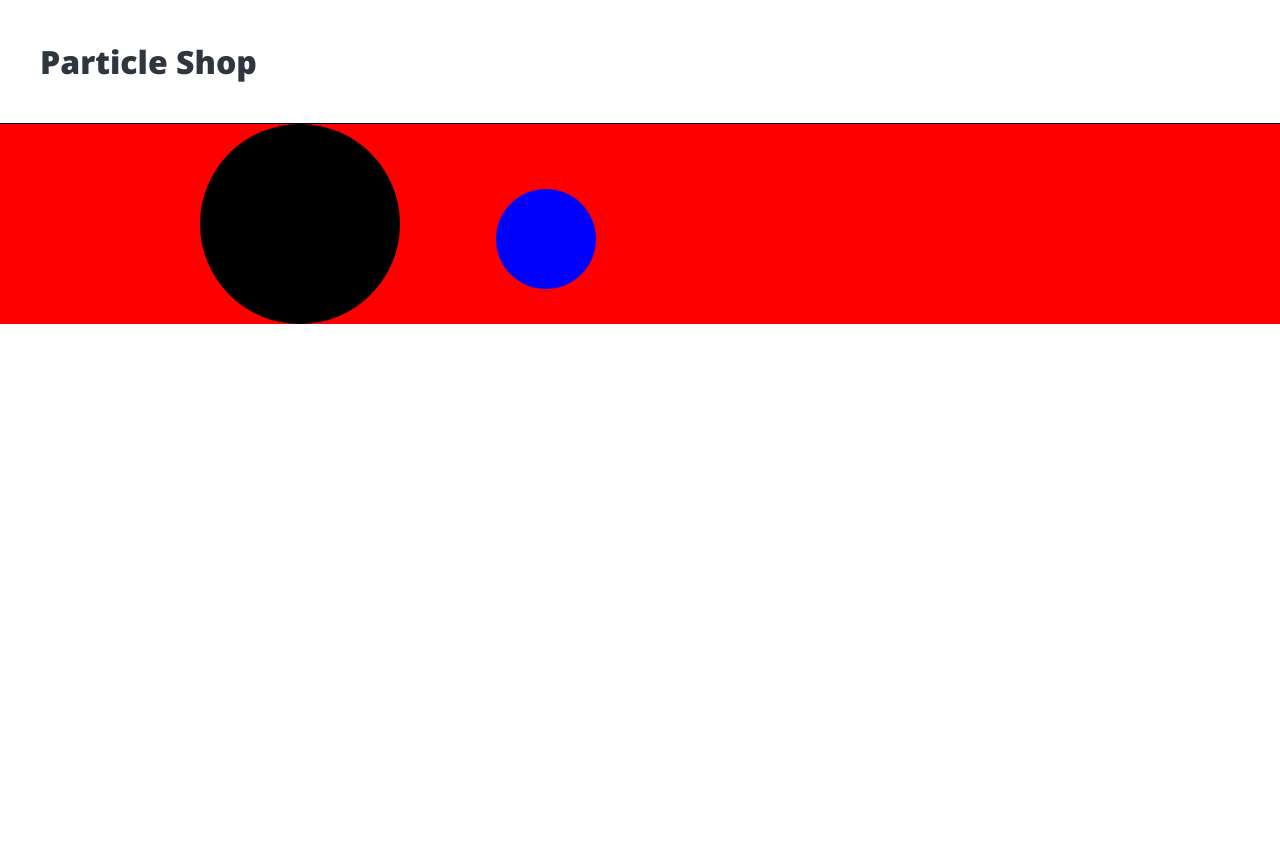
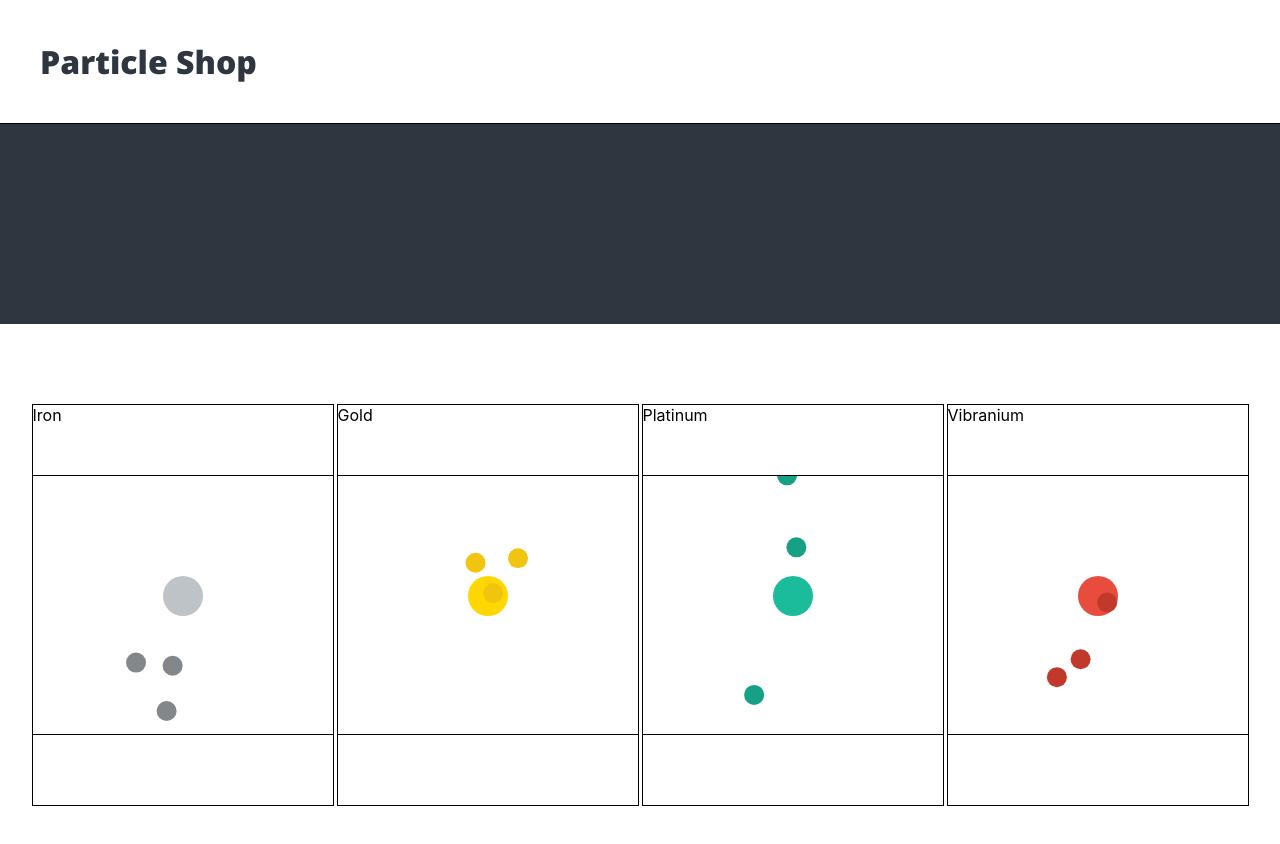
Before and after one commit to Damango/Particle-Shop, a React (Create React App) app: page / in a window 1280 px wide. Shown: the top 844 px of the page. Built offline with nearby package versions, Linux system fonts and the light colour scheme.

Commit message:
Added Particle Items for popular shop
I got a decent result for the particle shop. I Will work on cleaning up design in future updates

```diff
--- a/src/Components/Particle Shop/Canvas/Canvas.css
+++ b/src/Components/Particle Shop/Canvas/Canvas.css
@@ -1,6 +1,6 @@
 .jumbotron-canvas{
     position: relative;
-    background-color: red;
+
     width: 100%;
-    height: 200px;
+
 }
--- a/src/Components/Particle Shop/Canvas/Canvas.js
+++ b/src/Components/Particle Shop/Canvas/Canvas.js
@@ -1,19 +1,19 @@
 import React, { useRef, useEffect, useState } from 'react';
 import "./Canvas.css"
 
-const Canvas = () => {
+const Canvas = (props) => {
 
 
     const canvasRef = useRef(null)
 
-    const draw = (ctx, frameCount, xPos1, xPos2, xPos3, yPos1, yPos2, yPos3, size) => {
+    const draw = (ctx, frameCount, xPos1, xPos2, xPos3, xPos4, yPos1, yPos2, yPos3, yPos4, size) => {
         ctx.clearRect(0, 0, ctx.canvas.width, ctx.canvas.height)
-        ctx.fillStyle = '#000000'
+        ctx.fillStyle = props.color
         ctx.beginPath()
         ctx.arc(xPos1, yPos1, size, 0, 2 * Math.PI)
         ctx.fill()
 
-        ctx.fillStyle = 'blue'
+        ctx.fillStyle = props.subColor
         ctx.beginPath()
         ctx.arc(xPos2, yPos2, size / 2, 0, 2 * Math.PI)
         ctx.fill()
@@ -21,9 +21,14 @@ const Canvas = () => {
 
 
 
-        ctx.fillStyle = 'blue'
+        ctx.fillStyle = props.subColor
         ctx.beginPath()
         ctx.arc(xPos3, yPos3, size / 2, 0, 2 * Math.PI)
+        ctx.fill()
+
+        ctx.fillStyle = props.subColor
+        ctx.beginPath()
+        ctx.arc(xPos4, yPos4, size / 2, 0, 2 * Math.PI)
         ctx.fill()
     }
 
@@ -34,22 +39,27 @@ const Canvas = () => {
         const circles = canvas.getContext('2d')
 
         let frameCount = 0;
-        let xPos1 = 300;
-        let yPos1 = 100;
+        let xPos1 = props.width / 2;
+        let yPos1 = 120;
         let velX1 = 5;
         let velY1 = 2;
 
 
-        let xPos2 = 900
-        let yPos2 = 500
-        let velX2 = 3;
-        let velY2 = 3;
+        let xPos2 = (Math.random() * 100) + 100
+        let yPos2 = (Math.random() * 70) + 5
+        let velX2 = (Math.random() * 8);
+        let velY2 = (Math.random() * 8);
 
 
-        let xPos3 = 600;
-        let yPos3 = 100;
-        let velX3 = 2;
-        let velY3 = 8;
+        let xPos3 = (Math.random() * 100) + 100
+        let yPos3 = (Math.random() * 70) + 5
+        let velX3 = (Math.random() * 8) + 2
+        let velY3 = (Math.random() * 8) + 2
+
+        let xPos4 = (Math.random() * 100) + 100
+        let yPos4 = (Math.random() * 70) + 5
+        let velX4 = (Math.random() * 6) + 2
+        let velY4 = (Math.random() * 6) + 2
 
         let animationFrameId
 
@@ -99,15 +109,32 @@ const Canvas = () => {
                 velY3++
             }
 
+            // Ball 3
+
+            if (xPos4 > xPos1) {
+                velX4--
+            }
+            if (xPos4 < xPos1) {
+                velX4++
+            }
+            if (yPos4 > yPos1) {
+                velY4--
+            }
+            if (yPos4 < yPos1) {
+                velY4++
+            }
+
 
             //xPos1 += velX1;
             xPos2 += velX2;
             xPos3 += velX3;
+            xPos4 += velX4;
             yPos2 += velY2;
             yPos3 += velY3;
+            yPos4 += velY4
 
 
-            draw(circles, frameCount, xPos1, xPos2, xPos3, yPos1, yPos2, yPos3, 100)
+            draw(circles, frameCount, xPos1, xPos2, xPos3, xPos4, yPos1, yPos2, yPos3, yPos4, 20)
 
             animationFrameId = window.requestAnimationFrame(render)
 
@@ -120,7 +147,7 @@ const Canvas = () => {
         }
     }, [draw])
 
-    return (<canvas className="jumbotron-canvas" width={window.innerWidth} height={200} ref={canvasRef} />);
+    return (<canvas className="jumbotron-canvas" width={props.width} height={props.height} ref={canvasRef} />);
 }
 
 export default Canvas;
--- a/src/Components/Particle Shop/ParticleShop.css
+++ b/src/Components/Particle Shop/ParticleShop.css
@@ -24,3 +24,10 @@
     height: 200px;
     width: 100%;
 }
+
+
+.popular-items{
+    padding: 30px;
+    display: flex;
+    justify-content: space-around;
+}
--- a/src/Components/Particle Shop/ParticleShop.js
+++ b/src/Components/Particle Shop/ParticleShop.js
@@ -2,6 +2,7 @@ import React from 'react';
 import "./ParticleShop.css"
 import shopData from "../../elements.json"
 import Canvas from "./Canvas/Canvas"
+import PopularItem from "./PopularItem/PopularItem"
 const ParticleShop = () => {
     return (<div className="particle-shop-wrapper">
 
@@ -12,9 +13,12 @@ const ParticleShop = () => {
 
         </div>
         <div className="shop-jumbotron">
-            <Canvas />
+
         </div>
-        <div className="popular-items"></div>
+        <div className="popular-items">
+            {shopData.map((item) => <PopularItem name={item.name} color={item.color} subColor={item.subColor} />)}
+
+        </div>
         <div className="about-me-container"></div>
 
     </div>);
--- /dev/null
+++ b/src/Components/Particle Shop/PopularItem/PopularItem.css
@@ -0,0 +1,25 @@
+.popular-item-container{
+    display: inline-block;
+    margin-top: 50px;
+    position: relative;
+    background-color: white;
+    border: 1px solid black;
+    width: 300px;
+    height: 400px;
+}
+
+
+.item-header{
+    position: relative;
+    border-bottom: 1px solid black;
+    height: 70px;
+    width: 100%;
+}
+
+.item-footer{
+    position: absolute;
+    border-top: 1px solid black;
+    bottom: 0px;
+    width: 100%;
+    height: 70px;
+}
--- /dev/null
+++ b/src/Components/Particle Shop/PopularItem/PopularItem.js
@@ -0,0 +1,16 @@
+import React from 'react';
+import Canvas from "../Canvas/Canvas"
+import "./PopularItem.css"
+const PopularItem = (props) => {
+    return (<div className="popular-item-container">
+        <div className="item-header">{props.name}</div>
+        <div className="element-container">
+            <Canvas width={300} height={260} color={props.color} subColor={props.subColor} />
+        </div>
+        <div className="item-footer"></div>
+
+
+    </div>);
+}
+
+export default PopularItem;
--- a/src/elements.json
+++ b/src/elements.json
@@ -4,13 +4,35 @@
         "id": 0,
         "status": "normal",
         "price": 14.99,
-        "quantity": 2000
+        "quantity": 2000,
+        "color": "#bdc3c7",
+        "subColor": "#84878a"
     },
     {
         "name": "Gold",
         "id": 0,
         "status": "Prime",
         "price": 140.99,
-        "quantity": 340
+        "quantity": 340,
+        "color": "gold",
+        "subColor": "#f1c40f"
+    },
+    {
+        "name": "Platinum",
+        "id": 0,
+        "status": "Prime",
+        "price": 140.99,
+        "quantity": 340,
+        "color": "#1abc9c",
+        "subColor": "#16a085"
+    },
+    {
+        "name": "Vibranium",
+        "id": 0,
+        "status": "Prime",
+        "price": 140.99,
+        "quantity": 340,
+        "color": "#e74c3c",
+        "subColor": "#c0392b"
     }
 ]
```
